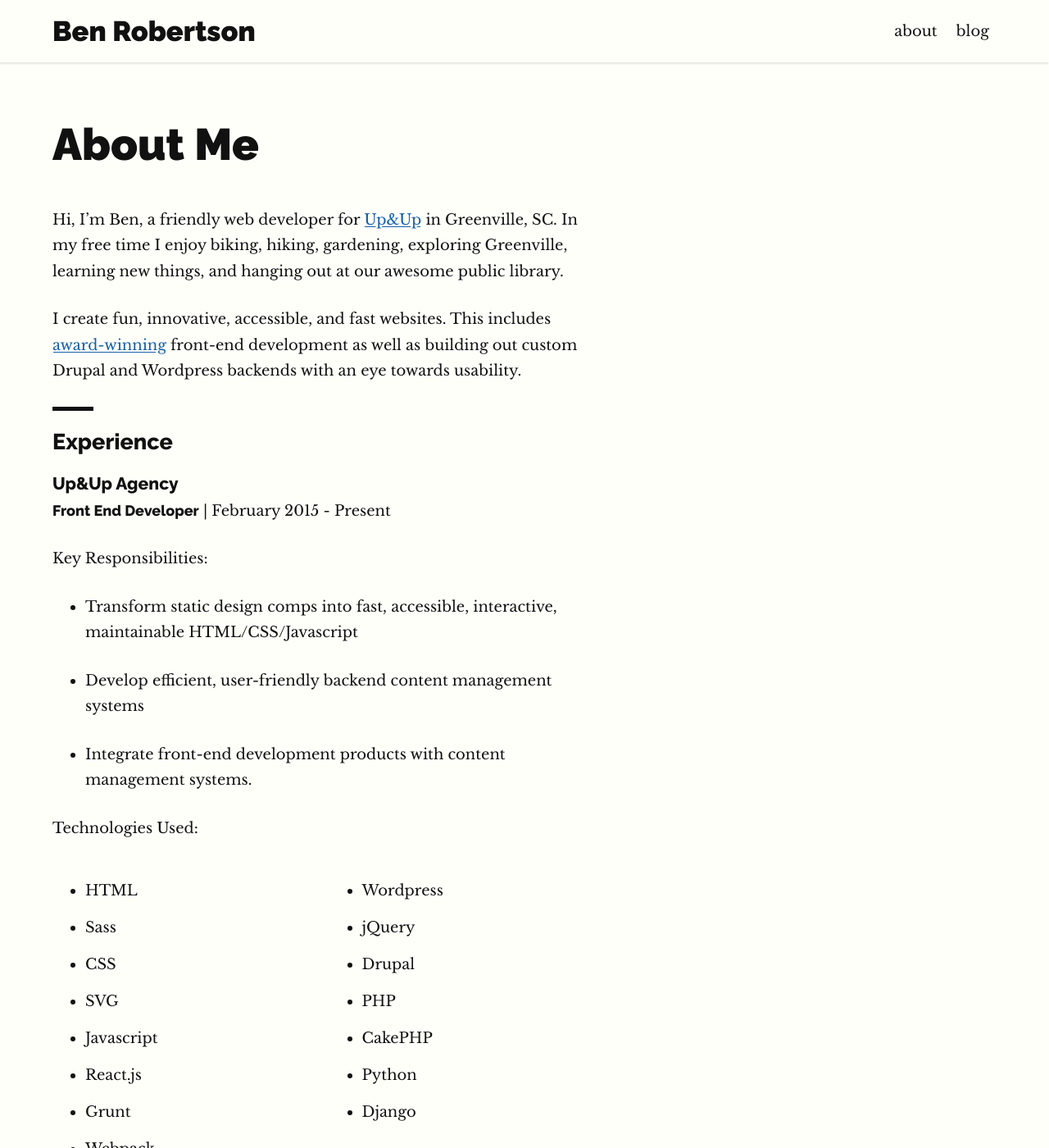
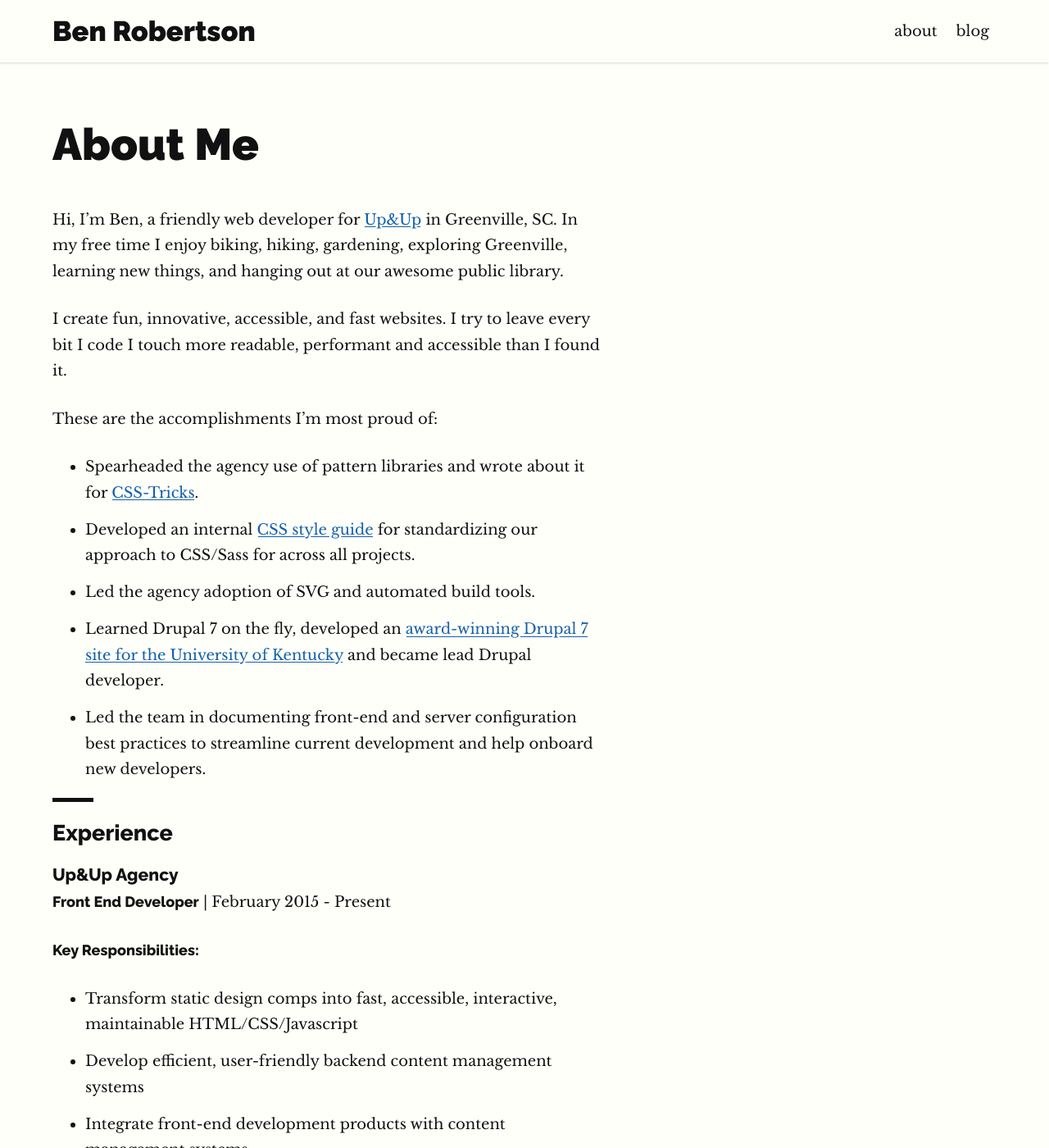
Before and after one commit to benjamingrobertson/benjamingrobertson.github.io, a Jekyll site: the page built from about.md, in a window 1280 px wide and 1400 px high. Shown: the whole window at 82% size. Built offline with Jekyll 4.4.1, drawn with Linux system fonts in a browser that asks for light colours; some of the changed text lies outside the part shown.

Commit message:
Add accomplishments

```diff
--- a/about.md
+++ b/about.md
@@ -6,7 +6,16 @@ permalink: /about/
 
 Hi, I’m Ben, a friendly web developer for [Up&Up](https://www.upandup.agency) in Greenville, SC. In my free time I enjoy biking, hiking, gardening, exploring Greenville, learning new things, and hanging out at our awesome public library.
 
-I create fun, innovative, accessible, and fast websites. This includes [award-winning](https://www.upandup.agency/awards/upup-wins-ucda-excellence-award-university-kentucky-website) front-end development as well as building out custom Drupal and Wordpress backends with an eye towards usability.
+I create fun, innovative, accessible, and fast websites. I try to leave every bit I code I touch more readable, performant and accessible than I found it.
+
+These are the accomplishments I'm most proud of:
+
+ - Spearheaded the agency use of pattern libraries and wrote about it for [CSS-Tricks](https://css-tricks.com/build-style-guide-straight-sass/).
+ - Developed an internal [CSS style guide](/front-end/css-standards) for standardizing our approach to CSS/Sass for across all projects.
+ - Led the agency adoption of SVG and automated build tools.
+ - Learned Drupal 7 on the fly, developed an [award-winning Drupal 7 site for the University of Kentucky](https://www.upandup.agency/awards/upup-wins-ucda-excellence-award-university-kentucky-website) and became lead Drupal developer.
+ - Led the team in documenting front-end and server configuration best practices to streamline current development and help onboard new developers.
+
 
 <hr>
 
@@ -15,15 +24,22 @@ I create fun, innovative, accessible, and fast websites. This includes [award-wi
 ### Up&Up Agency
 **Front End Developer** \| February 2015 - Present
 
-Key Responsibilities:
+**Key Responsibilities:**
 
  - Transform static design comps into fast, accessible, interactive, maintainable HTML/CSS/Javascript
-
  - Develop efficient, user-friendly backend content management systems
-
  - Integrate front-end development products with content management systems.
 
-Technologies Used:
+
+**Accomplishments:**
+
+ - Developed documentation templates currently in use in all agency projects.
+ - Streamlined build tool setup with Webpack, npm scripts and Grunt.
+ - Led the agency adoption of SVG and automated build tools.
+
+
+
+**Technologies Used:**
 
 <div class="grid">
     <div class="grid__item">
```
